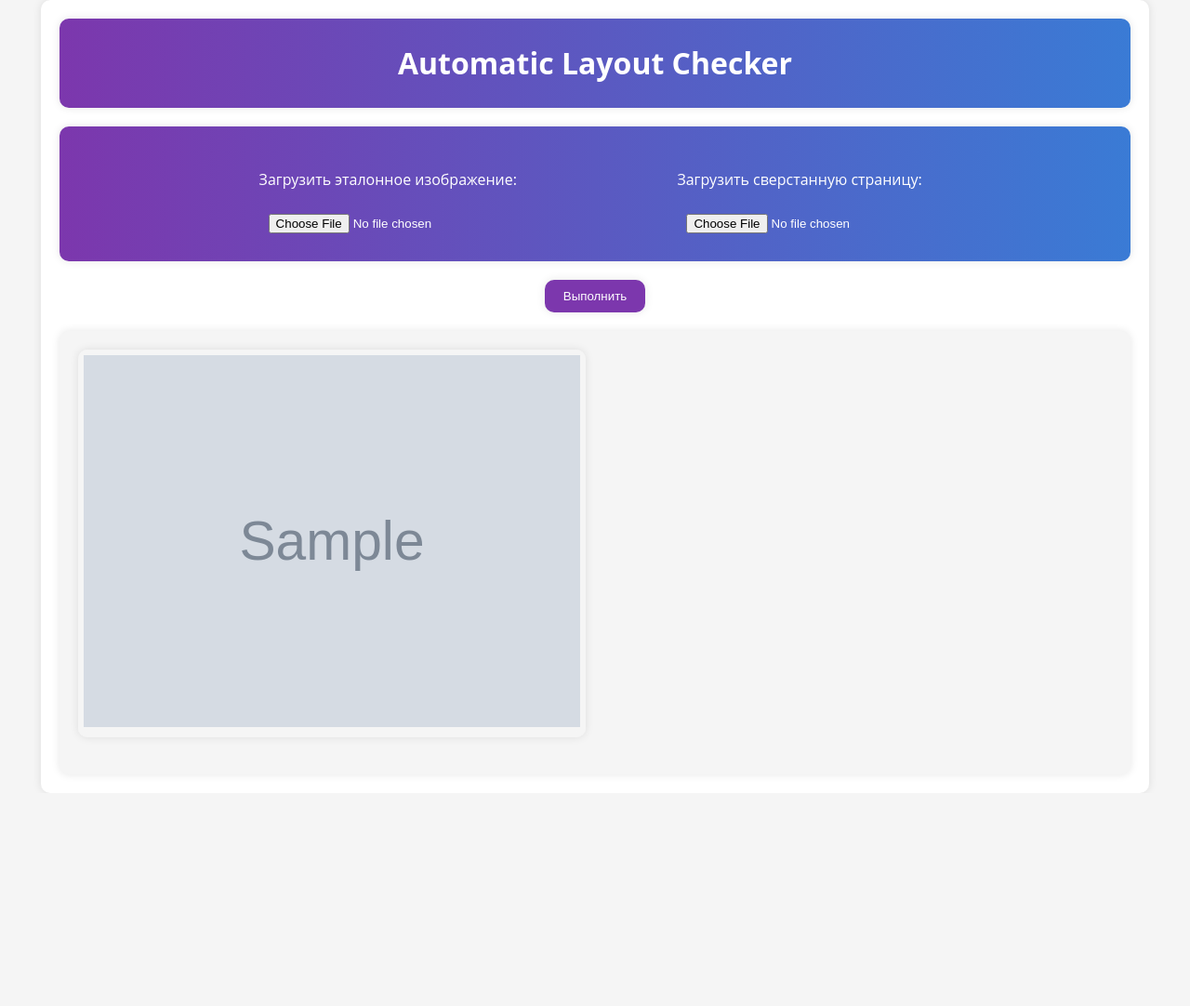
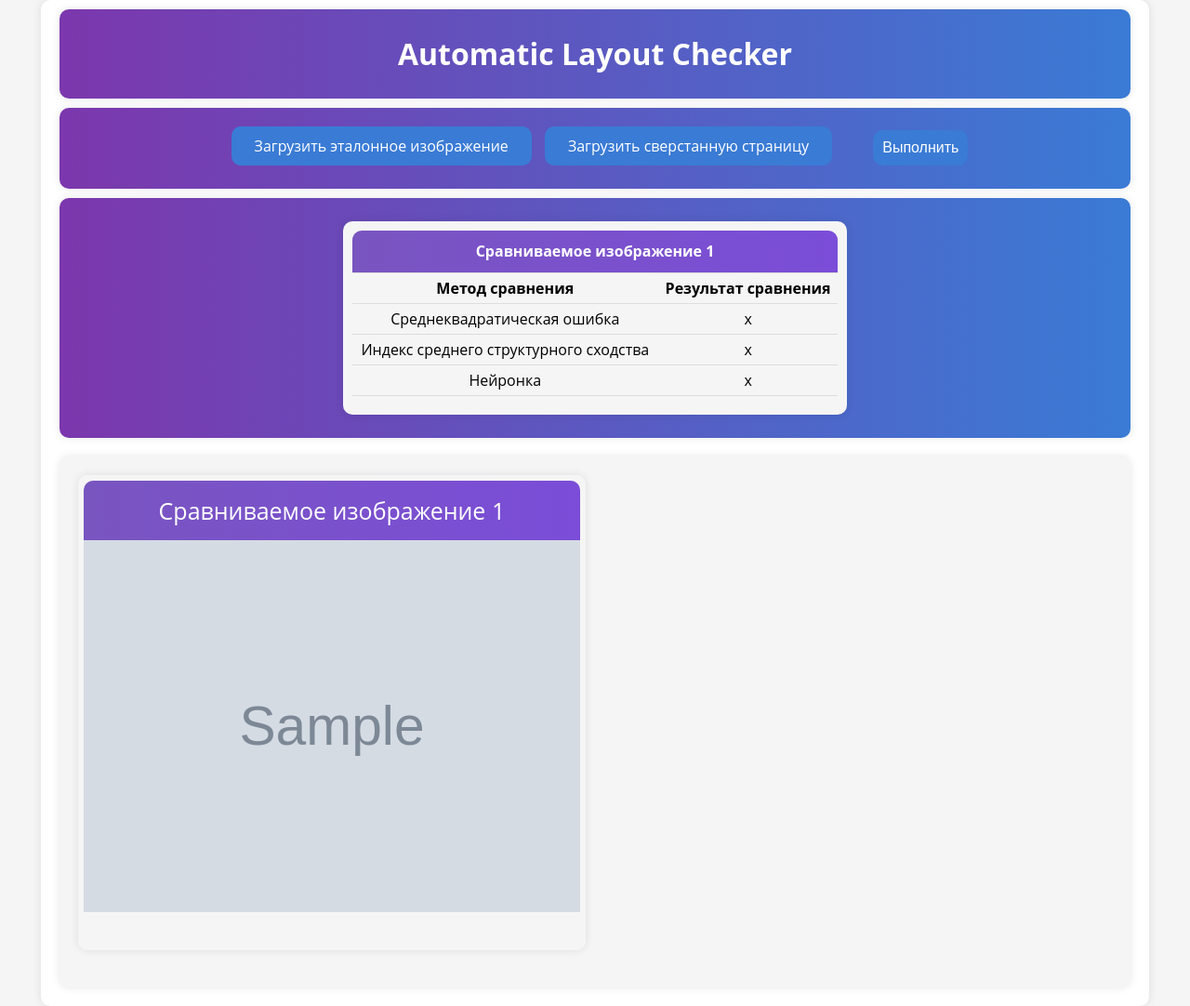
Before and after one commit to Jaldsky/AutomaticLayout-heck, a Django app: template AutomaticLayoutCheck/ALC_dialog/templates/index.html in a window 1280 px wide. Shown: the whole page at 93% size. Before the commit the page ends 782 px from the top, so only its background shows below. Run offline with Django 4.2, Linux system fonts and the light colour scheme; the template is opened without the code that fills it: most values are stand-ins (such as "Sample title", 1, 10 or a date in 2020); grey boxes marked "Sample" are stand-in pictures.

Commit message:
Finalize modify index and css files

```diff
--- a/AutomaticLayoutCheck/ALC_dialog/static/site_components/css/style.css
+++ b/AutomaticLayoutCheck/ALC_dialog/static/site_components/css/style.css
@@ -7,55 +7,65 @@ body {
 	font-family: 'Open Sans', sans-serif;
 }
 
-p {
-	color: #fff;
-}
-
 img {
 	width: 100%;
 	height: 100%;
 }
+
+
+
 /* Container */
 
 .container {
 	max-width: 90%;
 	margin: 0 auto;
-	padding: 20px;
+	padding: 10px 20px 20px 20px;
 	background-color: #fff;
 	border-radius: 10px;
 	box-shadow: 0 0 10px rgba(0,0,0,0.1);
 }
 
+
+
 /* Blocks */
+.title-block,
+.upper-block,
+.small-block,
+.large-block,
+.results-block {
+	display: flex;
+	flex-wrap: wrap;
+}
 
-.title-block {
-	display: flex;
-	color: #fff;
-	flex-direction: column;
+.title-block,
+.upper-block {
 	align-items: center;
 	justify-content: center;
 	padding: 5px;
 	border-radius: 10px;
 	background: linear-gradient(to right, #7c37ad, #3a7bd5);
-	margin-bottom: 20px;
+	margin-bottom: 10px;
 	box-shadow: 0 0 10px rgba(0,0,0,0.1);
+	color: #fff;
+}
+
+.upper-block {
+	padding: 20px;
 }
 
 .small-block {
-	display: flex;
-	flex-direction: column;
-	align-items: center;
-	justify-content: center;
+	justify-content: space-between;
+	align-items: left;
 	padding: 20px;
 	border-radius: 10px;
 	background: linear-gradient(to right, #7c37ad, #3a7bd5);
 	margin-bottom: 20px;
 	box-shadow: 0 0 10px rgba(0,0,0,0.1);
+	align-items: center;
+	justify-content: center;
 }
 
 .large-block {
-	display: flex;
-	flex-wrap: wrap;
 	justify-content: space-between;
 	background-color: #f5f5f5;
 	padding: 20px;
@@ -65,6 +75,7 @@ img {
 
 .image-block {
 	flex-basis: 48%;
+	padding-bottom: 30px;
 	height: 100%;
 	border: 6px solid #f5f5f5;
 	background-color: #black;
@@ -73,45 +84,78 @@ img {
 	box-shadow: 0 0 10px rgba(0,0,0,0.1);
 }
 
-/* Button */
-
-.button-group {
-	display: flex;
-	align-items: center;
-	justify-content: space-between;
-	width: 65%;
-	margin-top: 10px;
+.results-block {
+	flex-basis: 47%;
+	background-color: #f5f5f5;
+	box-shadow: 0 0 10px rgba(0,0,0,0.1);
+	padding: 10px 10px 20px 10px;
+	border-radius: 10px;
+	margin:5px;
 }
 
-.middle-block {
-	display: flex;
-	align-items:center;
-	justify-content: center;
-	padding-bottom: 20px;
+/* Buttons */
+.execute-button,
+.file-upload {
+	margin-left: 10px;
+	display: inline-block;
+	position: sticky;
+	overflow: hidden;
+	font-size: 16px;
+	padding: 10px 25px;
+	cursor: pointer;
+	background-color: #3a7bd5;
+	color: #fff;
+	transition: background-color 0.3s ease;
+	border-radius: 10px;
 }
 
-#pic,
-#zip {
-	color: #fff;
-	flex-basis: calc(50% - 5px);
-	padding: 10px;
-	border-radius: 10px;
-	border: none;
+.file-upload input[type="file"] {
+    position: absolute;
+    top: 0;
+    right: 0;
+    bottom: 0;
+    left: 0;
+    width: 100%;
+    height: 100%;
+    opacity: 0;
+    cursor: pointer;
 }
 
-#file-input-1,
-#file-input-2 {
+.file-upload:hover {
+    background-color: #7c37ad;
+}
+
+.execute-button {
+	padding: 0px;
+	margin-left: 40px;
+}
+
+/* Table */
+.table {
+	border-collapse: collapse;
+    width: 100%;
+    margin: 0px;
+}
+
+.table th, td {
+	padding: 5px;
+    text-align: center;
+    border-bottom: 1px solid #ddd;
+	        border-top-left-radius: 10px;
+        border-top-right-radius: 10px;
+}
+
+.table tr:first-child {
 	color: #fff;
-	flex-basis: calc(50% - 5px);
-	padding: 10px;
-	border-radius: 10px;
-	border: none;
+	line-height: 35px;
+	background: linear-gradient(to right, #7955C0, #7B4DD8);
 }
 
 #start-btn {
-	background-color: #7c37ad;
+	padding: 10px;
+	font-size: 16px;
+	background-color: #3a7bd5;
 	color: #fff;
-	padding: 10px 20px;
 	border-radius: 10px;
 	border: none;
 	cursor: pointer;
@@ -121,6 +165,17 @@ img {
 }
 
 #start-btn:hover {
-	background-color: #3a7bd5;
+	background-color: #7c37ad;
 	color: #fff;
 }
+
+#pic_title {
+	display: flex;
+	align-items:center;
+	justify-content: center;
+	padding: 15px;
+	font-size: 25px;
+	color: #fff;
+	background: linear-gradient(to right, #7955C0, #7B4DD8);
+	border-radius: 10px 10px 0 0;
+}
--- a/AutomaticLayoutCheck/ALC_dialog/templates/index.html
+++ b/AutomaticLayoutCheck/ALC_dialog/templates/index.html
@@ -9,30 +9,63 @@
 </head>
 <body>
 	<div class="container">
+
         <div class="title-block">
 			<h1>Automatic Layout Checker</h1>
 		</div>
+
         <form method="post" enctype="multipart/form-data">
-        {% csrf_token %}
-            <div class="small-block">
-                <div class="button-group">
-                    <label for="file-input-1">
-                        <p>Загрузить эталонное изображение:</p>
-                        <input type="file" id="pic" name="pic">
-                    </label>
-                    <label for="file-input-2">
-                        <p>Загрузить сверстанную страницу:</p>
-                        <input type="file" id="zip" name="zip">
-                    </label>
-                </div>
+            {% csrf_token %}
+
+        <div class="upper-block">
+            <div id="menu">
+                <label class="file-upload">
+                    <input type="file" name="pic">
+                    <span>Загрузить эталонное изображение</span>
+                </label>
+                <label class="file-upload">
+                    <input type="file" name="zip">
+                    <span>Загрузить сверстанную страницу</span>
+                </label>
+                <label class="execute-button">
+                    <button type="submit" id="start-btn">Выполнить</button>
+                </label>
             </div>
-            <div class="middle-block">
-                <button type="submit" id="start-btn">Выполнить</button>
+        </div>
+
+        <div class="small-block">
+            <div class="results-block">
+                <table class="table">
+                    <tbody>
+                        <tr class="">
+                            <th colspan="2">Сравниваемое изображение 1</th>
+                        </tr>
+                        <tr>
+                            <th>Метод сравнения</th>
+                            <th>Результат сравнения</th>
+                        </tr>
+                        <tr>
+                            <td>Среднеквадратическая ошибка</td>
+                            <td>x</td>
+                        </tr>
+                        <tr>
+                            <td>Индекс среднего структурного сходства</td>
+                            <td>x</td>
+                        </tr>
+                        <tr>
+                            <td>Нейронка</td>
+                            <td>x</td>
+                        </tr>
+                    </tbody>
+                </table>
             </div>
+        </div>
         </form>
+
 		<div class="large-block">
             {% if reference_sample %}
                 <div class="image-block">
+                    <label id="pic_title">Эталонное изображение</label>
                     <img src="{% static reference_sample %}" alt="Uploaded Image">
                 </div>
             {% endif %}
@@ -40,12 +73,14 @@
                 <div class="image-block">
                     {% for img in sample.values %}
                         <div>
+                            <label id="pic_title">Сравниваемое изображение {{ forloop.counter }}</label>
                             <img src="{% static img %}" alt="Uploaded Image">
                         </div>
                     {% endfor %}
                 </div>
             {% endif %}
 		</div>
+
 	</div>
 </body>
 </html>
```
